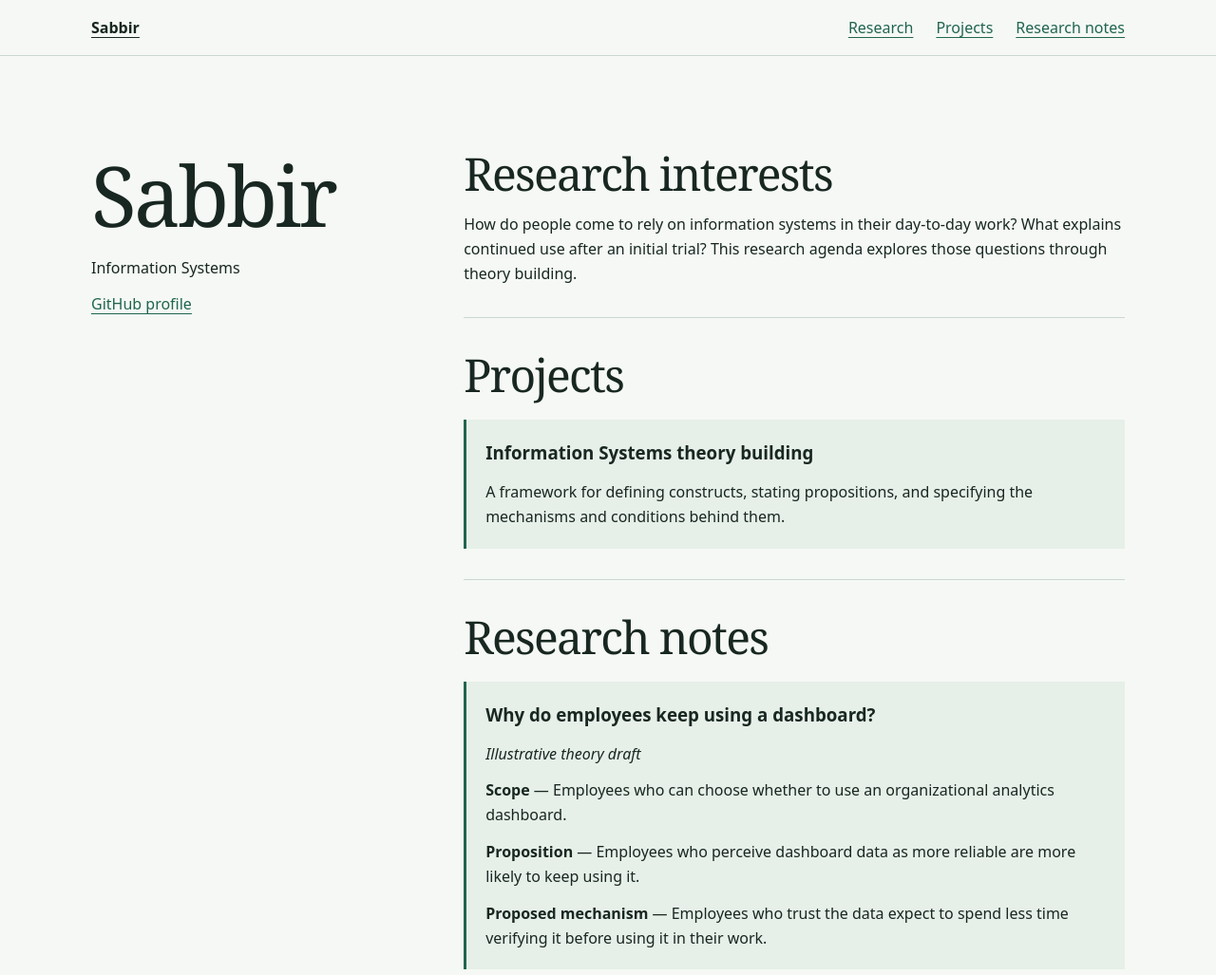
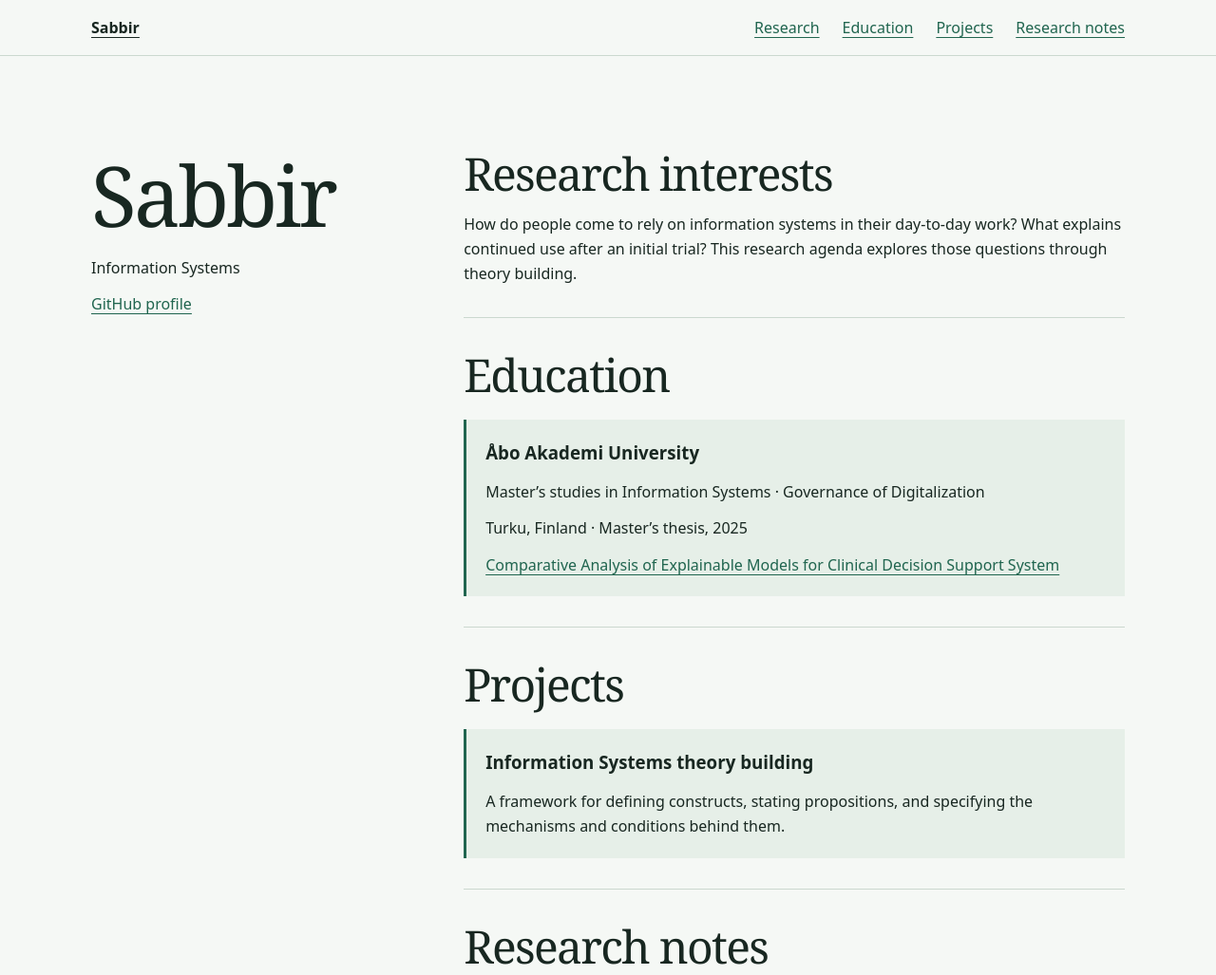
Before and after one commit to SabbirGit/sabbirgit.github.io, a plain HTML site: page index.html in a window 1280 px wide. Shown: the top 1027 px of the page at 95% size. Drawn offline with Linux system fonts and the light colour scheme.

Commit message:
Add education section to research homepage

```diff
--- a/index.html
+++ b/index.html
@@ -32,6 +32,7 @@ footer { padding-block: 1rem; border-top-width: 1px; }
 <nav class="wrap" aria-label="Primary">
 <a class="brand" href="#home">Sabbir</a>
 <a href="#research">Research</a>
+<a href="#education">Education</a>
 <a href="#projects">Projects</a>
 <a href="#notes">Research notes</a>
 </nav>
@@ -46,6 +47,15 @@ footer { padding-block: 1rem; border-top-width: 1px; }
 <section id="research">
 <h2>Research interests</h2>
 <p>How do people come to rely on information systems in their day-to-day work? What explains continued use after an initial trial? This research agenda explores those questions through theory building.</p>
+</section>
+<section id="education">
+<h2>Education</h2>
+<article>
+<h3>Åbo Akademi University</h3>
+<p>Master’s studies in Information Systems · Governance of Digitalization</p>
+<p>Turku, Finland · Master’s thesis, 2025</p>
+<p><a href="https://doria.fi/handle/10024/192758">Comparative Analysis of Explainable Models for Clinical Decision Support System</a></p>
+</article>
 </section>
 <section id="projects">
 <h2>Projects</h2>
```
